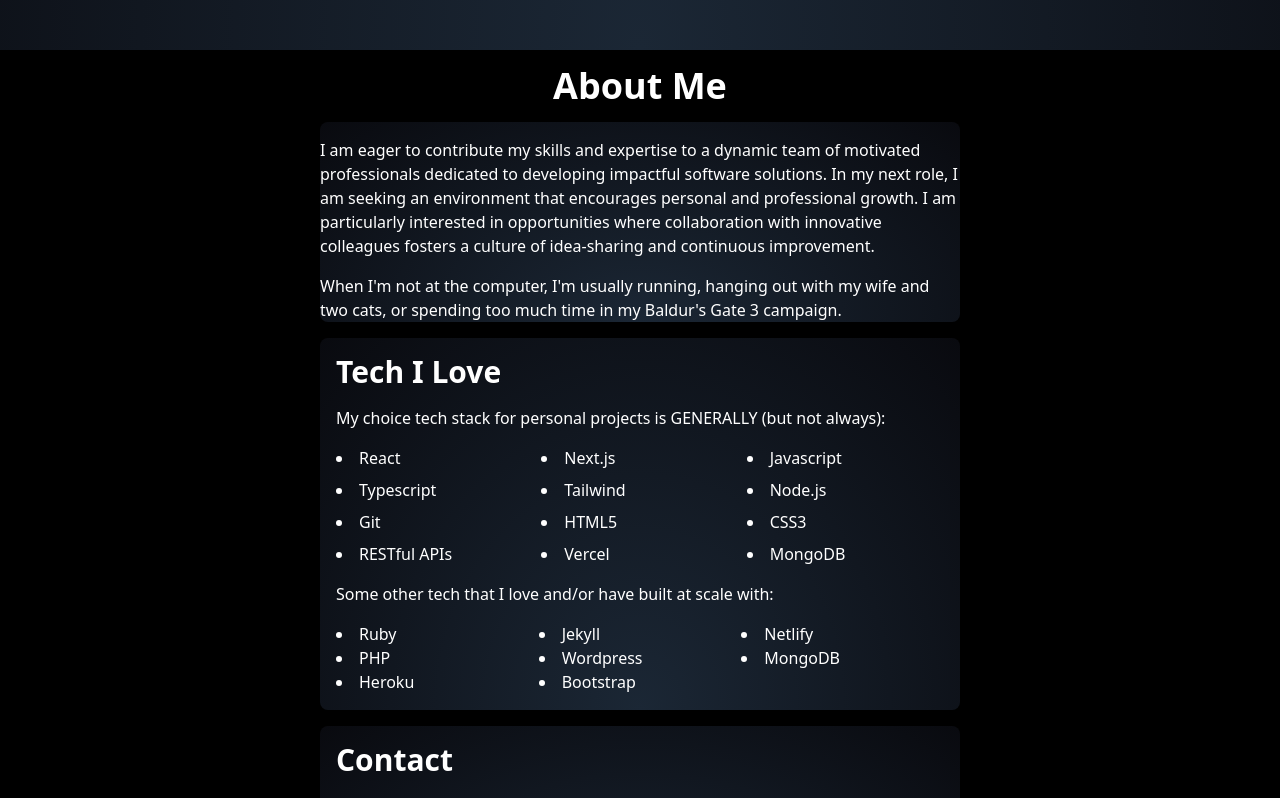
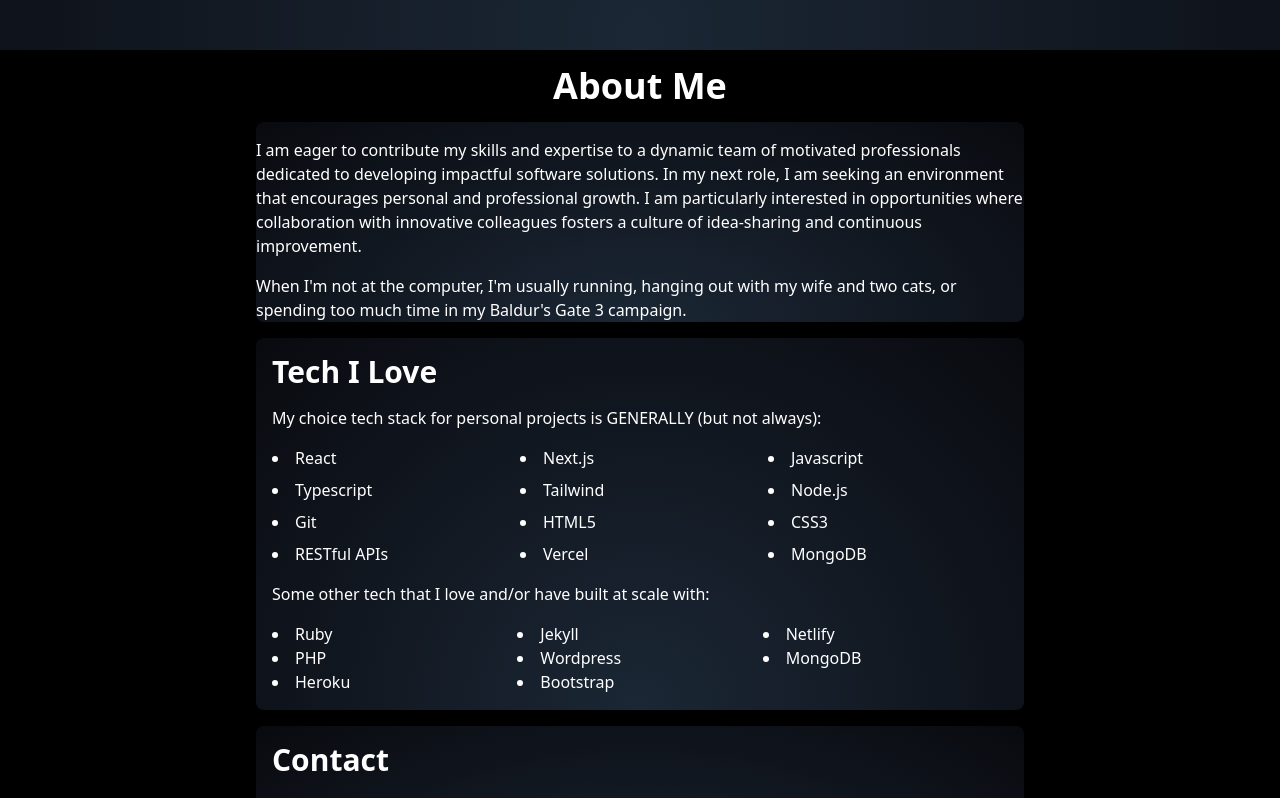
Before and after one commit to zackhanni/zachary.works, a Next.js app: page / in a window 1280 px wide. Shown: the part 2740-3538 px from the top of the page. Built offline with nearby package versions, Linux system fonts and the light colour scheme.

Commit message:
adjusted max width for about section

```diff
--- a/app/components/About.tsx
+++ b/app/components/About.tsx
@@ -39,7 +39,7 @@
         </h2>
         <div className="flex">
           {/* <ZackFLoatingCard /> */}
-          <div className="max-w-screen-sm space-y-4">
+          <div className="max-w-screen-md space-y-4">
             <div className="radial-gradient rounded-lg backdrop-blur">
               <p className="py-4">
                 I am eager to contribute my skills and expertise to a dynamic
```
